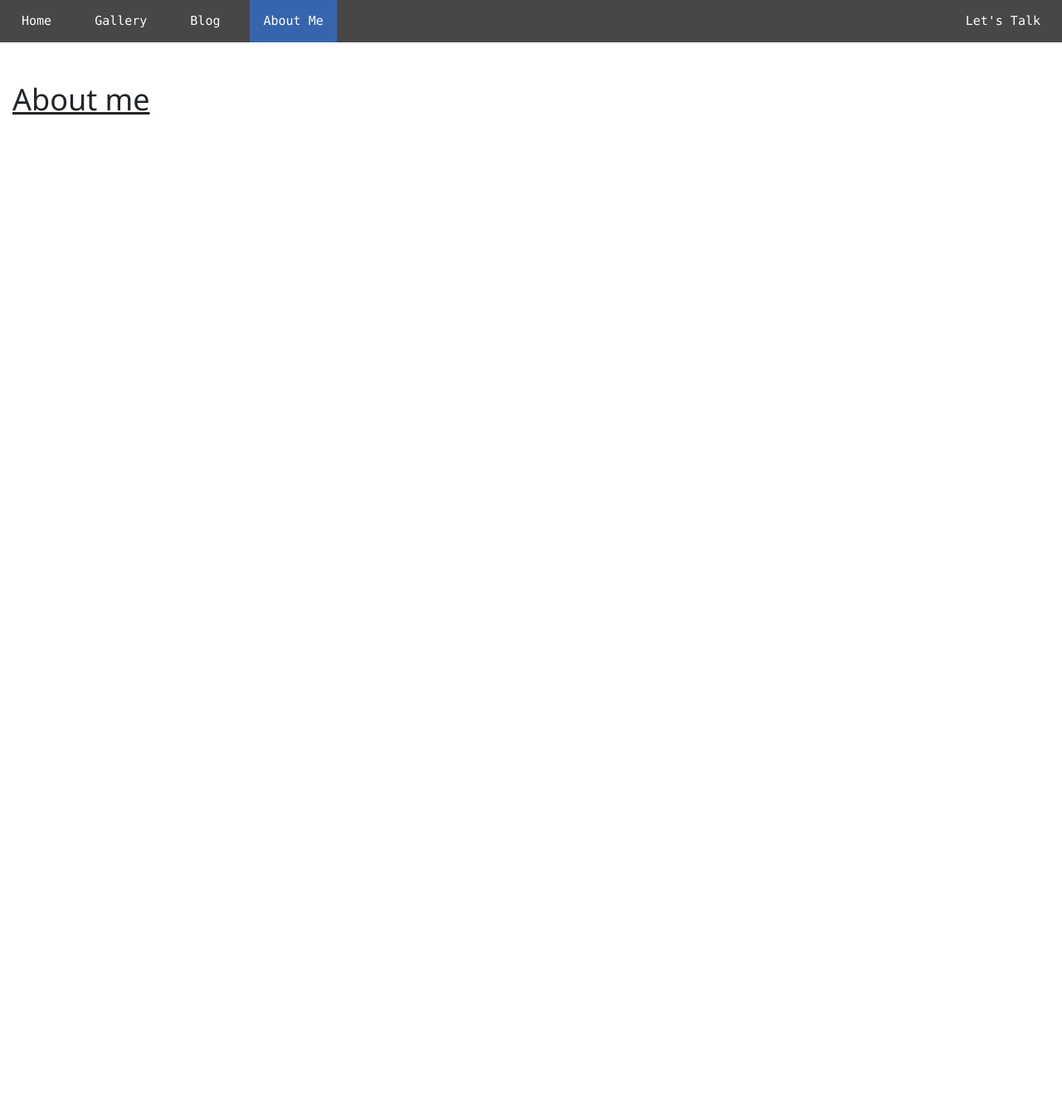
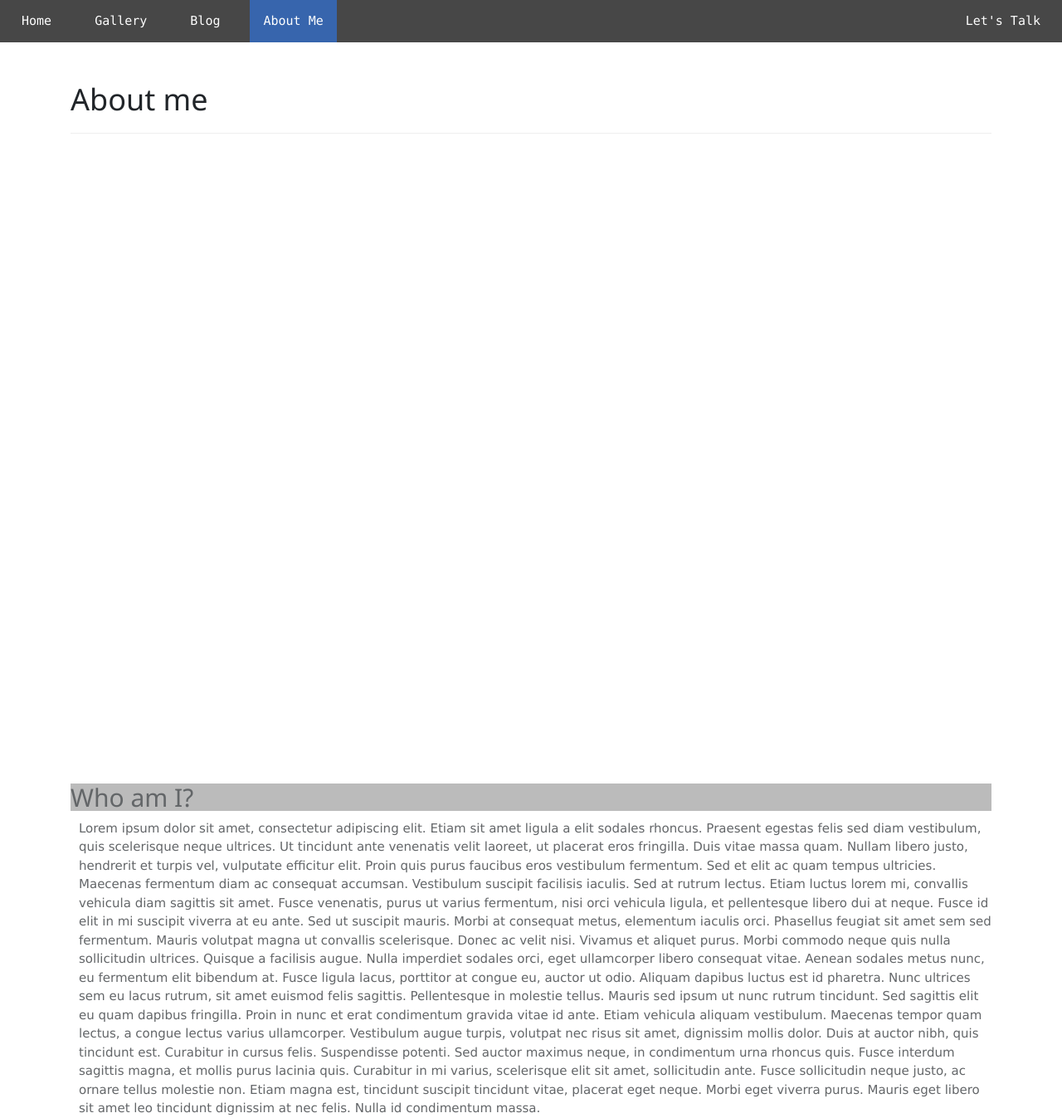
Before and after one commit to jjjirapat/2JMovingPictures_Website, a PHP site: page /aboutme.php in a window 1280 px wide. Shown: the whole page at 83% size. Before the commit the page ends 138 px from the top, so only its background shows below. Run offline with PHP 8.4, Linux system fonts and the light colour scheme; some libraries are stand-ins or nearby versions; grey boxes are pictures that could not be loaded.

Commit message:
Started working on aboutme.php

```diff
--- a/aboutme.php
+++ b/aboutme.php
@@ -11,6 +11,7 @@
 		<link rel="stylesheet" href="bootstrap/css/bootstrap.min.css">
 		<link rel="stylesheet" href="font-awesome-4.7.0/css/font-awesome.min.css">
 		<link rel="stylesheet" href="css/w3.css">
+		<link rel="stylesheet" href="css/animations.css">
 
 		<!-- jQuery, Tether, Popper, Boostrap JS -->
 		<script src="jquery-3.2.1.min.js" type="text/javascript"></script>
@@ -23,6 +24,13 @@
 			//Onload function
 			$(document).ready(function() {
 
+				$('#followme')
+					.delay(2500)
+					.animate({ opacity: 0, top: "+=500px" }, 5000);
+				$('#followperson')
+					.delay(2500)
+					.animate({ opacity: 0, top: "+=500px" }, 5000);
+
 			});
 
 		</script>
@@ -30,6 +38,31 @@
 		<!-- CSS -->
 		<link rel="stylesheet" href="css/navbar.css">
 		<style type="text/css">
+			body, html {
+				height: 100%;
+				margin: 0;
+			}
+
+			#followme {
+				position: relative;
+				top: 150px;
+				left: 40%;
+				opacity: 1;
+			}
+
+			.about-container-1 {
+				position: relative;
+				top: 700px;
+			}
+
+			.about-background-1 {
+				background-image: url("images/gallery-photos/Carousel_1.jpg");
+			    background-position: center;
+			    background-repeat: no-repeat;
+			    background-size: cover;
+				height: 50%;
+				opacity: 0.7;
+			}
 
 		</style>
 	</head>
@@ -54,10 +87,40 @@
 			  </li>
 			</ul>
 		</div>
-		<div class="container-fluid">
-			<h1 style="margin-top: 100px;"><u>
-				About me
-			</u></h1>
+
+		<!-- Header -->
+		<div class="container">
+			<div class="page-header">
+				<h1 style="margin-top: 100px;">
+					About me
+				</h1>
+				<hr>
+			</div>
+		</div>
+
+		<!-- Walk with me -->
+		<div class="container">
+			<div class="row">
+				<div id="followme">
+					<h2 class="inline-block">Walk with me</h2>
+				</div>
+				<img id="followperson" class="tossing person inline-block" src="images/commentor.png" style="height: 50px; position: relative; top: 145px; left: 19%;">
+			</div>
+		</div>
+
+		<div class="container about-container-1">
+			<div class="about-background-1">
+			<h2 class="textheader1">Who am I?</h2>
+			<p class="textbody1" style="float: right; margin-left: 10px;">Lorem ipsum dolor sit amet, consectetur adipiscing elit. Etiam sit amet ligula a elit sodales rhoncus. Praesent egestas felis sed diam vestibulum, quis scelerisque neque ultrices. Ut tincidunt ante venenatis velit laoreet, ut placerat eros fringilla. Duis vitae massa quam. Nullam libero justo, hendrerit et turpis vel, vulputate efficitur elit. Proin quis purus faucibus eros vestibulum fermentum. Sed et elit ac quam tempus ultricies. Maecenas fermentum diam ac consequat accumsan. Vestibulum suscipit facilisis iaculis.
+
+Sed at rutrum lectus. Etiam luctus lorem mi, convallis vehicula diam sagittis sit amet. Fusce venenatis, purus ut varius fermentum, nisi orci vehicula ligula, et pellentesque libero dui at neque. Fusce id elit in mi suscipit viverra at eu ante. Sed ut suscipit mauris. Morbi at consequat metus, elementum iaculis orci. Phasellus feugiat sit amet sem sed fermentum. Mauris volutpat magna ut convallis scelerisque. Donec ac velit nisi. Vivamus et aliquet purus. Morbi commodo neque quis nulla sollicitudin ultrices.
+
+Quisque a facilisis augue. Nulla imperdiet sodales orci, eget ullamcorper libero consequat vitae. Aenean sodales metus nunc, eu fermentum elit bibendum at. Fusce ligula lacus, porttitor at congue eu, auctor ut odio. Aliquam dapibus luctus est id pharetra. Nunc ultrices sem eu lacus rutrum, sit amet euismod felis sagittis. Pellentesque in molestie tellus. Mauris sed ipsum ut nunc rutrum tincidunt. Sed sagittis elit eu quam dapibus fringilla.
+
+Proin in nunc et erat condimentum gravida vitae id ante. Etiam vehicula aliquam vestibulum. Maecenas tempor quam lectus, a congue lectus varius ullamcorper. Vestibulum augue turpis, volutpat nec risus sit amet, dignissim mollis dolor. Duis at auctor nibh, quis tincidunt est. Curabitur in cursus felis. Suspendisse potenti. Sed auctor maximus neque, in condimentum urna rhoncus quis.
+
+Fusce interdum sagittis magna, et mollis purus lacinia quis. Curabitur in mi varius, scelerisque elit sit amet, sollicitudin ante. Fusce sollicitudin neque justo, ac ornare tellus molestie non. Etiam magna est, tincidunt suscipit tincidunt vitae, placerat eget neque. Morbi eget viverra purus. Mauris eget libero sit amet leo tincidunt dignissim at nec felis. Nulla id condimentum massa.</p>
+		</div>
 		</div>
 	</body>
 </html>
```
Also changed, not shown: index.php (+4 -5 lines).
